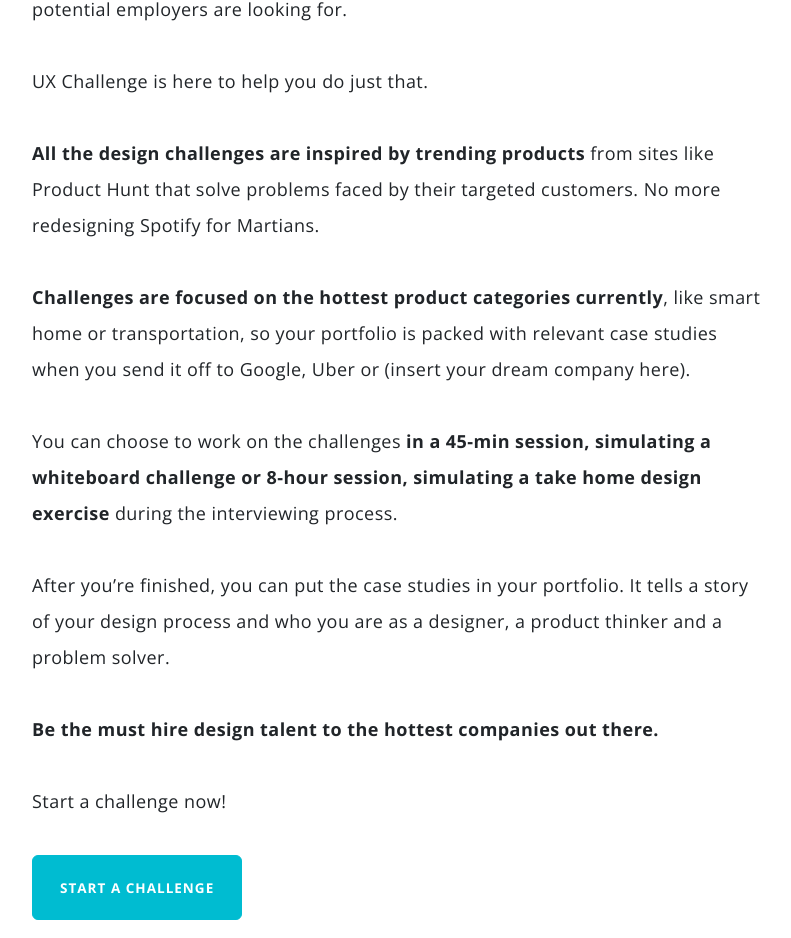
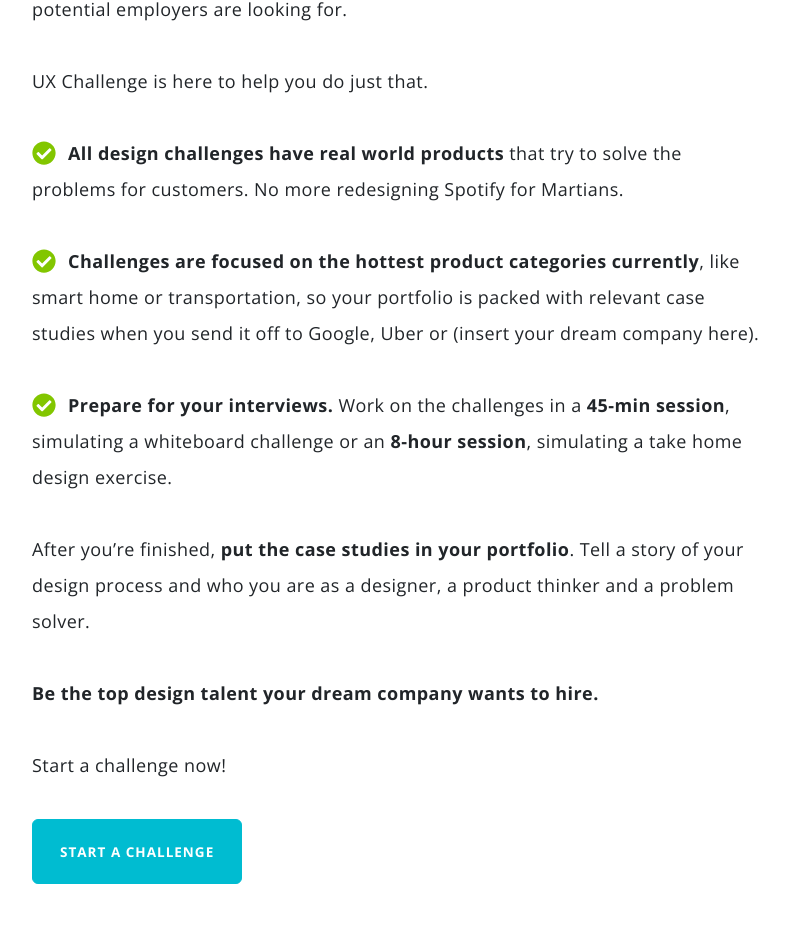
Before and after one commit to yachinyou/ux-challenge, a React (Create React App) app: page /about in a window 1280 px wide. Shown: the part 2158-3096 px from the top of the page, without its empty margins (243-1034 px from the left). Built offline with nearby package versions, Linux system fonts and the light colour scheme.

Commit message:
about and home page copy changes

```diff
--- a/src/Components/About/About.css
+++ b/src/Components/About/About.css
@@ -16,6 +16,11 @@
     margin-top: 2em;
     margin-bottom: 2em;
     text-align: left;
+}
+
+
+.about svg {
+    margin-right: 0.5em;
 }
 
 .about img {
--- a/src/Components/About/About.js
+++ b/src/Components/About/About.js
@@ -2,6 +2,7 @@ import React, { Component } from 'react';
 import { Button, Form, FormGroup, Label, Input } from 'reactstrap';
 import './About.css';
 import YachinProfile from '../../images/yachin_profile.png';
+import { FontAwesomeIcon } from '@fortawesome/react-fontawesome';
 
 class AboutPage extends Component {
 
@@ -40,11 +41,11 @@ class AboutPage extends Component {
                         <p><span className="bold">Practice problem solving with design challenges and show the work in your portfolio.</span></p>
                         <p>Use design challenges as a way to practice your problem solving skills, fine tune your design process while expanding your portfolio with the projects that your potential employers are looking for.</p>
                         <p>UX Challenge is here to help you do just that.</p>
-                        <p><span className="bold">All the design challenges are inspired by trending products</span> from sites like Product Hunt that solve problems faced by their targeted customers. No more redesigning Spotify for Martians.</p>
-                        <p><span className="bold">Challenges are focused on the hottest product categories currently</span>, like smart home or transportation, so your portfolio is packed with relevant case studies when you send it off to Google, Uber or (insert your dream company here).</p>
-                        <p>You can choose to work on the challenges <span className="bold">in a 45-min session, simulating a whiteboard challenge or 8-hour session, simulating a take home design exercise</span> during the interviewing process.</p>
-                        <p>After you’re finished, you can put the case studies in your portfolio. It tells a story of your design process and who you are as a designer, a product thinker and a problem solver.</p>
-                        <p><span className="bold">Be the must hire design talent to the hottest companies out there.</span></p>
+                        <p><FontAwesomeIcon icon="check-circle" color="#82C600" size="lg" /><span className="bold">All design challenges have real world products</span> that try to solve the problems for customers. No more redesigning Spotify for Martians.</p>
+                        <p><FontAwesomeIcon icon="check-circle" color="#82C600" size="lg" /><span className="bold">Challenges are focused on the hottest product categories currently</span>, like smart home or transportation, so your portfolio is packed with relevant case studies when you send it off to Google, Uber or (insert your dream company here).</p>
+                        <p><FontAwesomeIcon icon="check-circle" color="#82C600" size="lg" /><span className="bold">Prepare for your interviews.</span> Work on the challenges in a <span className="bold">45-min session</span>, simulating a whiteboard challenge or an <span className="bold">8-hour session</span>, simulating a take home design exercise.</p>
+                        <p>After you’re finished, <span className="bold">put the case studies in your portfolio</span>. Tell a story of your design process and who you are as a designer, a product thinker and a problem solver.</p>
+                        <p><span className="bold">Be the top design talent your dream company wants to hire.</span></p>
                         <p>Start a challenge now!</p>
                         <a className="start-button" href="/">Start a Challenge</a>
                     </div>
--- a/src/Components/Challenges/Challenges.js
+++ b/src/Components/Challenges/Challenges.js
@@ -118,7 +118,7 @@ class Challenges extends Component {
             <div>
                 <div className="challenges-list paper">
                     <div className="container">
-                    <p className="challenges-inspiration"><FontAwesomeIcon icon="bolt" color="#F7B700" size="lg" />Challenges are <span className="bold">inspired by trending products </span>from sites like Product Hunt or BetaList. Have fun! <a href="/about">About UX Challenge</a><FontAwesomeIcon icon="bolt" color="#F7B700" size="lg" /></p>
+                    <p className="challenges-inspiration"><FontAwesomeIcon icon="bolt" color="#F7B700" size="lg" />All challenges have <span className="bold">real world products</span> trying to solve these problems for customers. <a href="/about">Learn more about UX Challenge</a><FontAwesomeIcon icon="bolt" color="#F7B700" size="lg" /></p>
                         {designChallenges}
                     <p className="challenges-inspiration">More challenges coming soon!</p>
                     </div>
```
